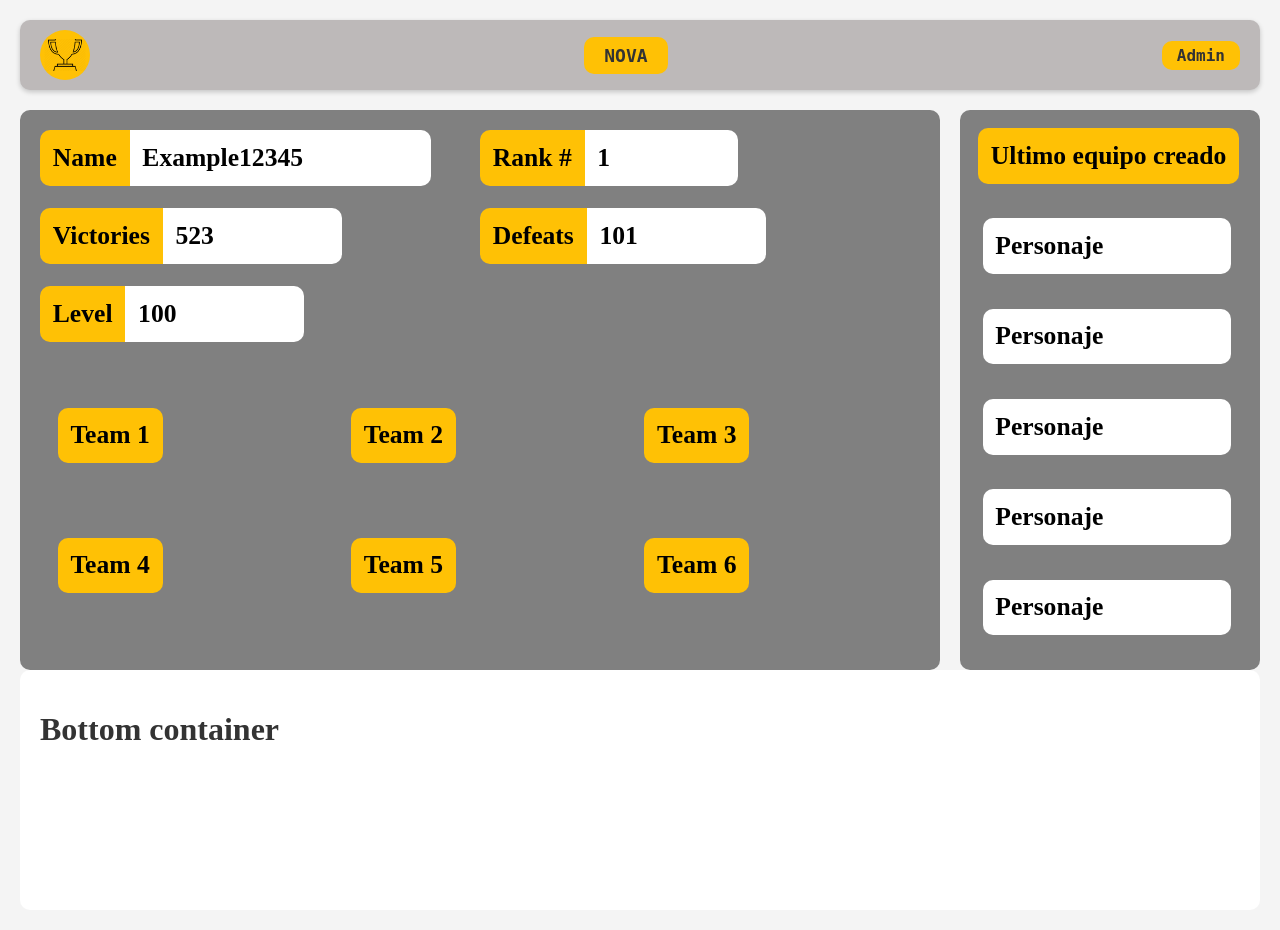
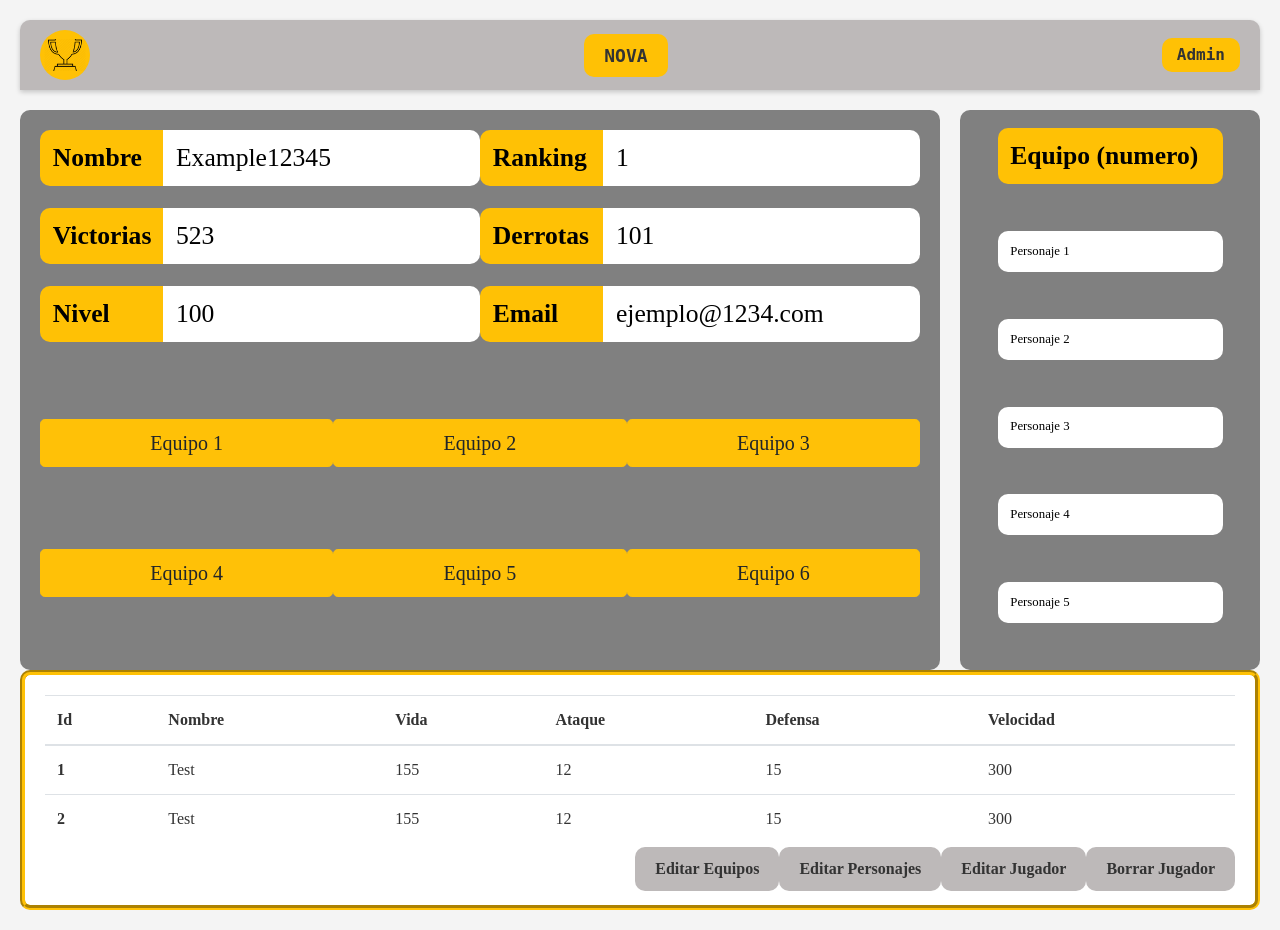
Before and after one commit to Cfornaro/Nova, a website: page public/pages/user.html in a window 1280 px wide. Drawn offline with nearby package versions, Linux system fonts and the light colour scheme.

Commit message:
-Creación de todas las paginas necesarias para el trabajo. -Estructura y css de user,Index,editarPersonaje/s,editarJugador hechas (Falta Editar equipos)(y conectar con js a la base de datos)

```diff
--- a/public/pages/user.html
+++ b/public/pages/user.html
@@ -5,7 +5,8 @@
 <head>
   <meta charset="UTF-8">
   <meta name="viewport" content="width=device-width, initial-scale=1.0">
-  <title>Inicio</title>
+  <title>Perfil</title>
+  <link rel="stylesheet" href="https://cdn.jsdelivr.net/npm/bootstrap@4.0.0/dist/css/bootstrap.min.css" integrity="sha384-Gn5384xqQ1aoWXA+058RXPxPg6fy4IWvTNh0E263XmFcJlSAwiGgFAW/dAiS6JXm" crossorigin="anonymous">
   <link rel="stylesheet" href="../styles/style.css">
   <link rel="stylesheet" href="../styles/components/navbar.css">
   <link rel="stylesheet" href="../styles/components/button.css">
@@ -21,13 +22,13 @@
             <div class="top-left-container">
                 <div class="top-lele-container">
                     <h1 class="title">
-                    <div class="label">Name</div>
+                    <div class="label">Nombre</div>
                     <div class="data">Example12345</div>
                     </h1>
                 </div>
                 <div class="top-leri-container">
                     <h1 class="title">
-                    <div class="label">Rank #</div>
+                    <div class="label">Ranking</div>
                     <div class="data">1</div>
                     </h1>
                 </div>
@@ -35,54 +36,50 @@
             <div class="below-top-left-container">
                 <div class="below-top-lele-container">
                     <h1 class="title">
-                    <div class="label">Victories</div>
+                    <div class="label">Victorias</div>
                     <div class="data">523</div>
                     </h1></div>
                 <div class="below-top-leri-container">
                     <h1 class="title">
-                    <div class="label">Defeats</div>
+                    <div class="label">Derrotas</div>
                     <div class="data">101</div>
                     </h1></div>
             </div>
             <div class="midle-left-container">
+              <div>
                 <h1 class="title">
-                <div class="label">Level</div>
+                <div class="label">Nivel</div>
                 <div class="data">100</div>
                 </h1>
+              </div>
+              <div>
+                <h1 class="title">
+                <div class="label">Email</div>
+                <div class="data">ejemplo@1234.com</div>
+                </h1>
+              </div>
             </div>
             <div class="bottom-left-container">
                 <div class="boup-left-container">
                     <div class="boup-lele-container">
-                        <h1 class="title">
-                        <div class="labelTeam">Team 1</div>
-                        </h1>
+                        <button type="button" class="btn btn-warning btn-lg btn-block">Equipo 1</button>
                     </div>
                     <div class="boup-lemi-container">
-                        <h1 class="title">
-                        <div class="labelTeam">Team 2</div>
-                        </h1>
+                        <button type="button" class="btn btn-warning btn-lg btn-block">Equipo 2</button>
                     </div>
                     <div class="boup-leri-container">
-                        <h1 class="title">
-                        <div class="labelTeam">Team 3</div>
-                        </h1>
+                        <button type="button" class="btn btn-warning btn-lg btn-block">Equipo 3</button>
                     </div>
                 </div>
                 <div class="bobo-left-container">
                     <div class="bobo-lele-container">
-                        <h1 class="title">
-                        <div class="labelTeam">Team 4</div>
-                        </h1>
+                        <button type="button" class="btn btn-warning btn-lg btn-block">Equipo 4</button>
                     </div>
                     <div class="bobo-lemi-container">
-                        <h1 class="title">
-                        <div class="labelTeam">Team 5</div>
-                        </h1>
+                        <button type="button" class="btn btn-warning btn-lg btn-block">Equipo 5</button>
                     </div>
                     <div class="bobo-leri-container">
-                        <h1 class="title">
-                        <div class="labelTeam">Team 6</div>
-                        </h1>
+                        <button type="button" class="btn btn-warning btn-lg btn-block">Equipo 6</button>
                     </div>
                 </div>
             </div>
@@ -90,47 +87,141 @@
         <div class="right-container">
             <div class="right-top-container">
                 <h1 class="title">
-                    <div class="labelTeam">Ultimo equipo creado</div>
+                    <div class="labelTeam">Equipo (numero)</div>
                 </h1>
             </div>
             <div class="right-below-top-container">
                 <h1 class="title">
-                    <div class="dataPersonaje">Personaje</div>
+                <div class="dataPersonaje">Personaje 1</div>
                 </h1>
             </div>
-            <div class="right-upper-midle-container">
+            <div class="right-upper-middle-container">
                 <h1 class="title">
-                <div class="dataPersonaje">Personaje</div>
+                <div class="dataPersonaje">Personaje 2</div>
                 </h1>
             </div>
-            <div class="right-bottom-midle-container">
+            <div class="right-bottom-middle-container">
                 <h1 class="title">
-                <div class="dataPersonaje">Personaje</div>
+                <div class="dataPersonaje">Personaje 3</div>
                 </h1>
             </div>
             <div class="right-up-bottom-container">
                 <h1 class="title">
-                <div class="dataPersonaje">Personaje</div>
+                <div class="dataPersonaje">Personaje 4</div>
                 </h1>
             </div>
             <div class="right-bottom-container">
                 <h1 class="title">
-                <div class="dataPersonaje">Personaje</div>
+                <div class="dataPersonaje">Personaje 5</div>
                 </h1>
             </div>
         </div>
     </div>
-
     <div class="bottom-container">
-        <h1>Bottom container</h1>
+        <div class="bottom-up-container">
+            <table class="table table-hover">
+                <thead>
+                  <tr>
+                    <th scope="col">Id</th>
+                    <th scope="col">Nombre</th>
+                    <th scope="col">Vida</th>
+                    <th scope="col">Ataque</th>
+                    <th scope="col">Defensa</th>
+                    <th scope="col">Velocidad</th>
+                  </tr>
+                </thead>
+                <tbody>
+                  <tr>
+                    <th scope="row">1</th>
+                    <td>Test</td>
+                    <td>155</td>
+                    <td>12</td>
+                    <td>15</td>
+                    <td>300</td>
+                  </tr>
+                  <tr>
+                    <th scope="row">2</th>
+                    <td>Test</td>
+                    <td>155</td>
+                    <td>12</td>
+                    <td>15</td>
+                    <td>300</td>
+                  </tr>
+                  <tr>
+                    <th scope="row">2</th>
+                    <td>Test</td>
+                    <td>155</td>
+                    <td>12</td>
+                    <td>15</td>
+                    <td>300</td>
+                  </tr>
+                  <tr>
+                    <th scope="row">2</th>
+                    <td>Test</td>
+                    <td>155</td>
+                    <td>12</td>
+                    <td>15</td>
+                    <td>300</td>
+                  </tr>
+                  <tr>
+                    <th scope="row">2</th>
+                    <td>Test</td>
+                    <td>155</td>
+                    <td>12</td>
+                    <td>15</td>
+                    <td>300</td>
+                  </tr>
+                  <tr>
+                    <th scope="row">2</th>
+                    <td>Test</td>
+                    <td>155</td>
+                    <td>12</td>
+                    <td>15</td>
+                    <td>300</td>
+                  </tr>
+                  <tr>
+                    <th scope="row">2</th>
+                    <td>Test</td>
+                    <td>155</td>
+                    <td>12</td>
+                    <td>15</td>
+                    <td>300</td>
+                  </tr>
+                  <tr>
+                    <th scope="row">2</th>
+                    <td>Test</td>
+                    <td>155</td>
+                    <td>12</td>
+                    <td>15</td>
+                    <td>300</td>
+                  </tr>
+                </tbody>
+              </table>
+        </div>
+        <div class="bottom-bottom-container">
+            <div id="button-placeholder"></div>
+            <div id="button-placeholder"></div>
+            <div id="button-placeholder"></div>
+            <div id="button-placeholder"></div>
+        </div>
     </div>
 </div>
 
 
 
   <script type="module">
+
     import { loadNavbar } from '../js/components/navbar.js';
+    import { crearButton } from '/js/components/button.js';
+
 
     loadNavbar();
+    crearButton('Editar Equipos', '/pages/EditarEquipos.html');
+    crearButton('Editar Personajes', '/pages/EditarPersonajes.html');
+    crearButton('Editar Jugador', '/pages/EditarJugador.html');
+    crearButton('Borrar Jugador', '/');
+  </script>
 
-  </script>
+  <script src="https://code.jquery.com/jquery-3.2.1.slim.min.js" integrity="sha384-KJ3o2DKtIkvYIK3UENzmM7KCkRr/rE9/Qpg6aAZGJwFDMVNA/GpGFF93hXpG5KkN" crossorigin="anonymous"></script>
+  <script src="https://cdn.jsdelivr.net/npm/popper.js@1.12.9/dist/umd/popper.min.js" integrity="sha384-ApNbgh9B+Y1QKtv3Rn7W3mgPxhU9K/ScQsAP7hUibX39j7fakFPskvXusvfa0b4Q" crossorigin="anonymous"></script>
+  <script src="https://cdn.jsdelivr.net/npm/bootstrap@4.0.0/dist/js/bootstrap.min.js" integrity="sha384-JZR6Spejh4U02d8jOt6vLEHfe/JQGiRRSQQxSfFWpi1MquVdAyjUar5+76PVCmYl" crossorigin="anonymous"></script>
--- a/public/styles/components/navbar.css
+++ b/public/styles/components/navbar.css
@@ -10,7 +10,7 @@
 }
 
 .navbar-container {
-    width: 100%;
+    min-width: 100%;
     display: flex;
     justify-content: space-between;
     align-items: center;
--- a/public/styles/components/playergrid.css
+++ b/public/styles/components/playergrid.css
@@ -1,11 +1,12 @@
 .title {
     display: flex;
+    max-width: 100%;
     align-items: center;
-    font-size: 30px;
     margin: 0px;
 }
 
 .label {
+    min-width: 28%;
     display: flex;
     color: black;
     font-weight: bold;
@@ -17,7 +18,7 @@
 }
 
 .labelTeam {
-    margin-left: 6%;
+    margin-left: 12.5%;
     margin-top: 6%;
     display: flex;
     color: black;
@@ -27,6 +28,7 @@
     padding: 1vw;
     font-size: 2vw;
     box-sizing: border-box;
+    min-width: 75%;
 }
 
 
@@ -37,26 +39,32 @@
     border-radius: 0px 10px 10px 0px;
     padding: 1vw 10vw 1vw 1vw;
     max-width: 100%;
+    min-width: 72%;
     font-size: 2vw;
     word-wrap: break-word;
-    overflow:auto;
     white-space: normal;
     box-sizing: border-box;
 
 }
 
 .dataPersonaje {
-    margin-left: 7.5%;
+    margin-left: 12.5%;
     display: flex;
     color: black;
     background-color: white;
     border-radius: 10px 10px 10px 10px;
-    padding: 1vw 10vw 1vw 1vw;
-    font-size: 2vw;
+    min-width: 75%;
+    max-width: 75%;
+    padding: 1vw;
+    font-size: 1vw;
     word-wrap: break-word;
-    overflow:auto;
-    white-space: normal;
+    overflow-x: auto;
+    white-space: nowrap;
     box-sizing: border-box;
+}
+
+.btn.btn-warning.btn-lg.btn-block {
+    margin-top: 10%;
 }
 
 .body {
@@ -101,6 +109,12 @@
     grid-template-columns: 50% 50%;
 }
 
+.midle-left-container{
+    display: grid;
+    grid-template-rows: 1fr;
+    grid-template-columns: 50% 50%;
+}
+
 .bottom-left-container {
     display: grid;
     grid-template-columns: 1fr;
@@ -122,7 +136,8 @@
 
 .right-container {
     display: grid;
-    grid-template-columns: 1fr;
+    max-width: fit-content;
+    grid-column: 1fr;
     grid-template-rows: auto auto auto auto auto auto;
     background-color: gray;
     padding: 0px;
@@ -133,17 +148,27 @@
 }
 
 .bottom-container {
+    display: grid;
+    grid-template-columns: 1fr;
+    grid-template-rows: 80% 20%;
     background-color: white;
     padding: 20px;
     border-radius: 10px 10px 10px 10px;
+    border: 5px groove #ffc105;
 
 }
-.navbar {
-    background-color: var(--secondary-light);
-    padding: 10px 20px;
-    border-radius: 10px 10px 10px 10px;
-    display: flex;
-    justify-content: center;
-    align-items: center;
-    box-shadow: var(--box-shadow);
+
+.bottom-up-container{
+    overflow-y: scroll;
+    max-height: 90%;
 }
+
+.bottom-bottom-container{
+    align-items: end;
+    justify-items: end;
+}
+
+.table.table-hover{
+    overflow-y: scroll;
+    max-width: 100%;
+}
```
Also changed, not shown: public/pages/EditarJugador.html (added, +54 -0 lines), public/pages/EditarPersonaje.html (added, +54 -0 lines), public/pages/EditarPersonajes.html (added, +93 -0 lines), public/pages/index.html (+2 -1 lines), public/styles/style.css (+15 -2 lines), public/pages/EditarEquipos.html (renamed from public/pages/crearPlayer.html).
